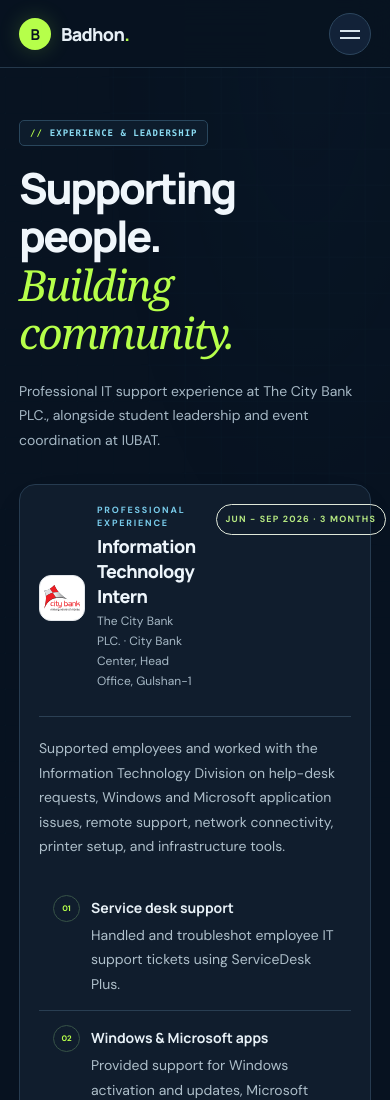
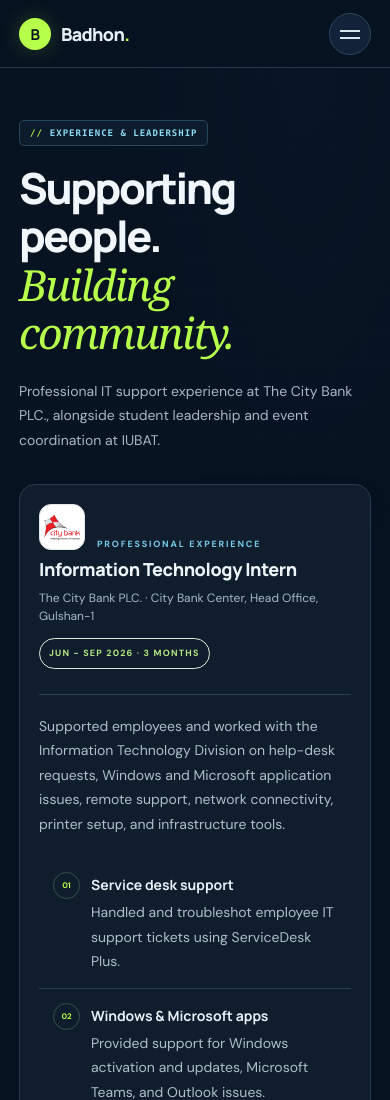
Before and after one commit to BadhonRozario/Portfolio, a plain HTML site: page experience.html in a window 390 px wide. Shown: the top 1100 px of the page. Drawn offline with Linux system fonts and the light colour scheme.

Commit message:
Polish mobile experience and skill tags

```diff
--- a/css/style.css
+++ b/css/style.css
@@ -158,3 +158,19 @@ body::before{content:"";position:fixed;inset:0;z-index:0;pointer-events:none;opa
   .contact-email{font-size:clamp(18px,5vw,21px);overflow-wrap:anywhere}.contact-form{padding:20px 17px}.contact-form label{font-size:12px}.contact-form input,.contact-form textarea{font-size:16px;padding:12px}
 }
 @media(prefers-reduced-motion:reduce){body::before,.portrait-frame,.terminal-card,.terminal-cursor{animation:none!important}*,*::before,*::after{scroll-behavior:auto!important;transition-duration:.01ms!important}}
+
+/* Neon outline chips for the Skills page */
+.skill-groups .skill-tags span{background:transparent;border:1px solid #b6ff4a;color:#b6ff4a;transition:background-color .2s ease,box-shadow .2s ease}
+.skill-groups .skill-tags span:hover{background:#b6ff4a10;box-shadow:0 0 14px #b6ff4a22}
+
+/* Experience header layout on phones only */
+@media(max-width:640px){
+  .experience-top{flex-direction:column;align-items:stretch;gap:12px}
+  .experience-brand{display:grid;grid-template-columns:46px minmax(0,1fr);column-gap:12px;row-gap:7px;align-items:center}
+  .experience-brand>div{display:contents}
+  .experience-brand .experience-logo{grid-column:1;grid-row:1}
+  .experience-brand .eyebrow{grid-column:2;grid-row:1;align-self:end;margin:0}
+  .experience-brand h2{grid-column:1/-1;grid-row:2;min-width:0;margin:0;font-size:clamp(16px,4.7vw,18px);line-height:1.35;letter-spacing:-.4px}
+  .experience-company{grid-column:1/-1;grid-row:3;margin:0;font-size:12px;line-height:1.55}
+  .experience-duration{align-self:flex-start}
+}
```
